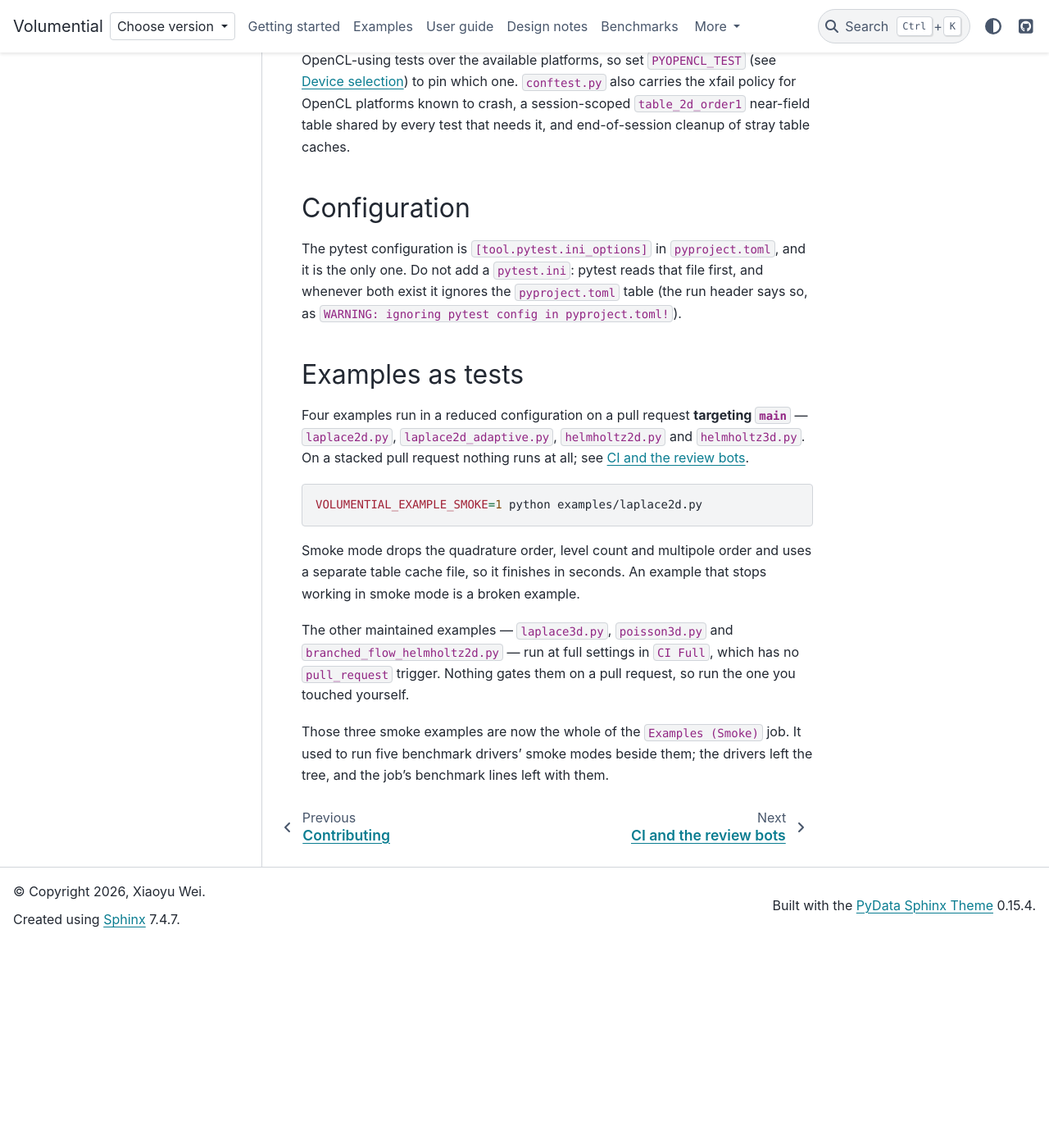
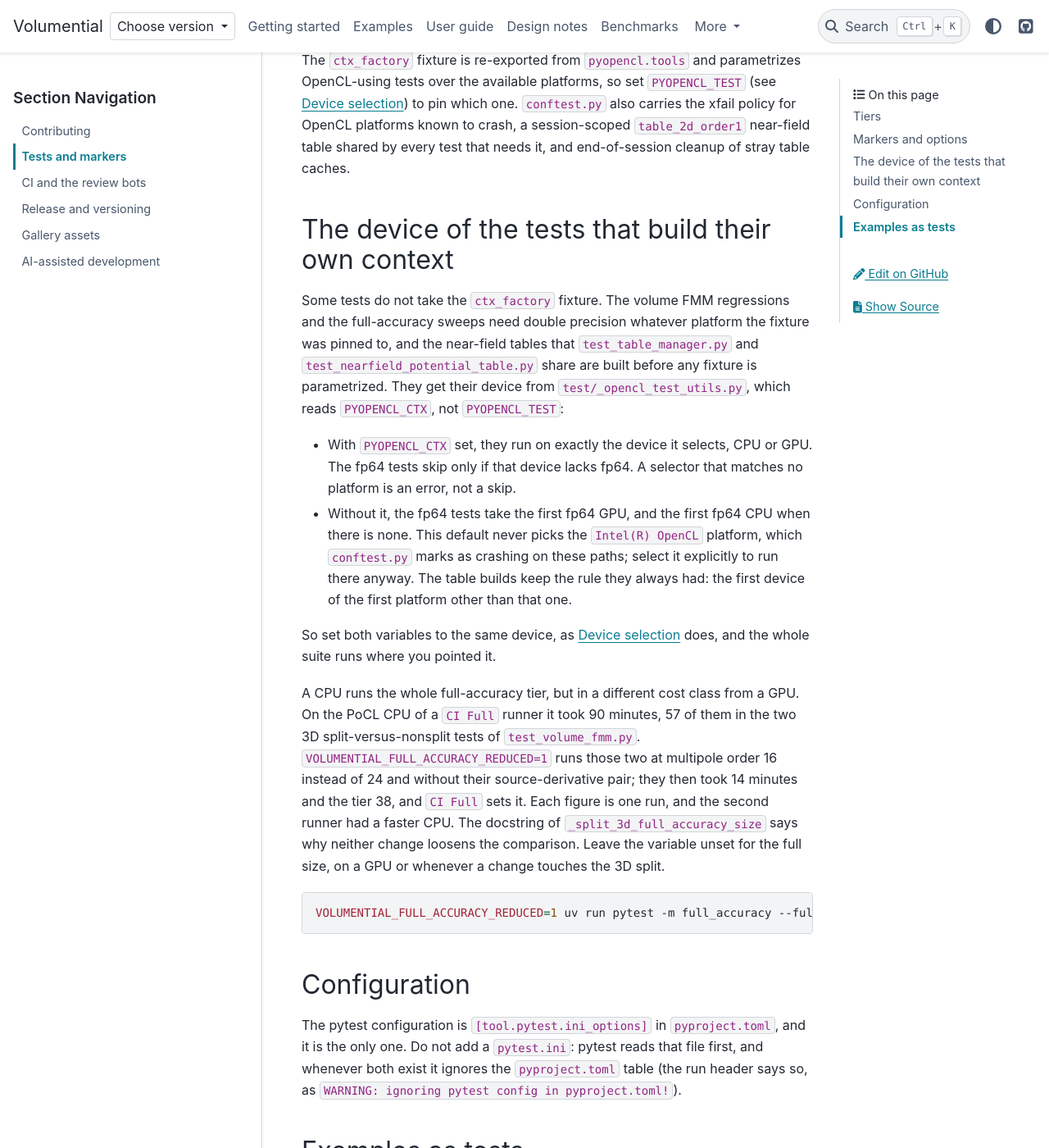
Before and after one commit to xywei/volumential, a Sphinx documentation site: the page built from doc/source/development/testing.md, in a window 1280 px wide and 1400 px high, scrolled down 1617 px. Shown: the whole window at 82% size. Built offline with Sphinx 7.4.7 and the PyData theme 0.15.4, drawn with Linux system fonts in a browser that asks for light colours; before the commit the page ends 2767 px from its top, so only the background shows below that; some of the changed text lies outside the part shown.

Commit message:
docs: the full-accuracy tier runs on the PYOPENCL_CTX device, CPU included
The testing page says which device the tests that build their own
context take, with and without PYOPENCL_CTX, what the tier costs on a
CPU, and what VOLUMENTIAL_FULL_ACCURACY_REDUCED leaves out.  The CI page,
the validation matrix, the derivative-support page and the device
selection guide no longer say that the tier needs a GPU or that CI Full
only collects it.

````diff
--- a/doc/source/development/testing.md
+++ b/doc/source/development/testing.md
@@ -11,7 +11,7 @@ what each tier currently covers; this page is how to run them.
 | --- | --- | --- |
 | Smoke and regression | `uv run pytest -q` | Pull-request CI and `main` |
 | Long-run | `uv run pytest --longrun` | Developer or dedicated runs |
-| Full accuracy | `uv run pytest -m full_accuracy --full-accuracy` | GPU-capable or dedicated runners |
+| Full accuracy | `uv run pytest -m full_accuracy --full-accuracy` | `CI Full` (weekly and on demand), on a CPU |
 
 There is no benchmark tier any more: the drivers that produced timing, cache
 and parameter-sweep evidence are no longer in the tree, and what a measurement
@@ -44,9 +44,10 @@ markers in `pytest_configure` so they work regardless of which configuration
 file pytest picks up.
 
 `full_accuracy`
-: High-cost derivative and direct-reference accuracy tests. **Skipped unless
-  `--full-accuracy` is passed**, so a plain `pytest` run neither pays for them
-  nor pretends to have run them.
+: High-cost derivative and direct-reference accuracy tests, and the volume FMM
+  convergence, PDE-residual and split-versus-nonsplit regressions. **Skipped
+  unless `--full-accuracy` is passed**, so a plain `pytest` run neither pays
+  for them nor pretends to have run them.
 
 `slow`
 : Labels, but does not skip, the handful of tests that dominate the wall clock.
@@ -62,6 +63,42 @@ OpenCL-using tests over the available platforms, so set `PYOPENCL_TEST` (see
 also carries the xfail policy for OpenCL platforms known to crash, a
 session-scoped `table_2d_order1` near-field table shared by every test that
 needs it, and end-of-session cleanup of stray table caches.
+
+## The device of the tests that build their own context
+
+Some tests do not take the `ctx_factory` fixture. The volume FMM regressions
+and the full-accuracy sweeps need double precision whatever platform the
+fixture was pinned to, and the near-field tables that `test_table_manager.py`
+and `test_nearfield_potential_table.py` share are built before any fixture is
+parametrized. They get their device from `test/_opencl_test_utils.py`, which
+reads `PYOPENCL_CTX`, not `PYOPENCL_TEST`:
+
+- With `PYOPENCL_CTX` set, they run on exactly the device it selects, CPU or
+  GPU. The fp64 tests skip only if that device lacks fp64. A selector that
+  matches no platform is an error, not a skip.
+- Without it, the fp64 tests take the first fp64 GPU, and the first fp64 CPU
+  when there is none. This default never picks the `Intel(R) OpenCL`
+  platform, which `conftest.py` marks as crashing on these paths; select it
+  explicitly to run there anyway. The table builds keep the rule they always
+  had: the first device of the first platform other than that one.
+
+So set both variables to the same device, as
+{doc}`../getting-started/device-selection` does, and the whole suite runs where
+you pointed it.
+
+A CPU runs the whole full-accuracy tier, but in a different cost class from a
+GPU. On the PoCL CPU of a `CI Full` runner it took 90 minutes, 57 of them in
+the two 3D split-versus-nonsplit tests of `test_volume_fmm.py`.
+`VOLUMENTIAL_FULL_ACCURACY_REDUCED=1` runs those two at multipole order 16
+instead of 24 and without their source-derivative pair; they then took 14
+minutes and the tier 38, and `CI Full` sets it. Each figure is one run, and the
+second runner had a faster CPU. The docstring of `_split_3d_full_accuracy_size`
+says why neither change loosens the comparison. Leave the variable unset for
+the full size, on a GPU or whenever a change touches the 3D split.
+
+```bash
+VOLUMENTIAL_FULL_ACCURACY_REDUCED=1 uv run pytest -m full_accuracy --full-accuracy
+```
 
 ## Configuration
 
````
Also changed, not shown: doc/source/development/ci.md (+15 -5 lines), doc/source/getting-started/device-selection.md (+6 -0 lines), doc/source/user-guide/derivative_support.rst (+4 -5 lines), doc/source/user-guide/validation_matrix.rst (+11 -12 lines).
